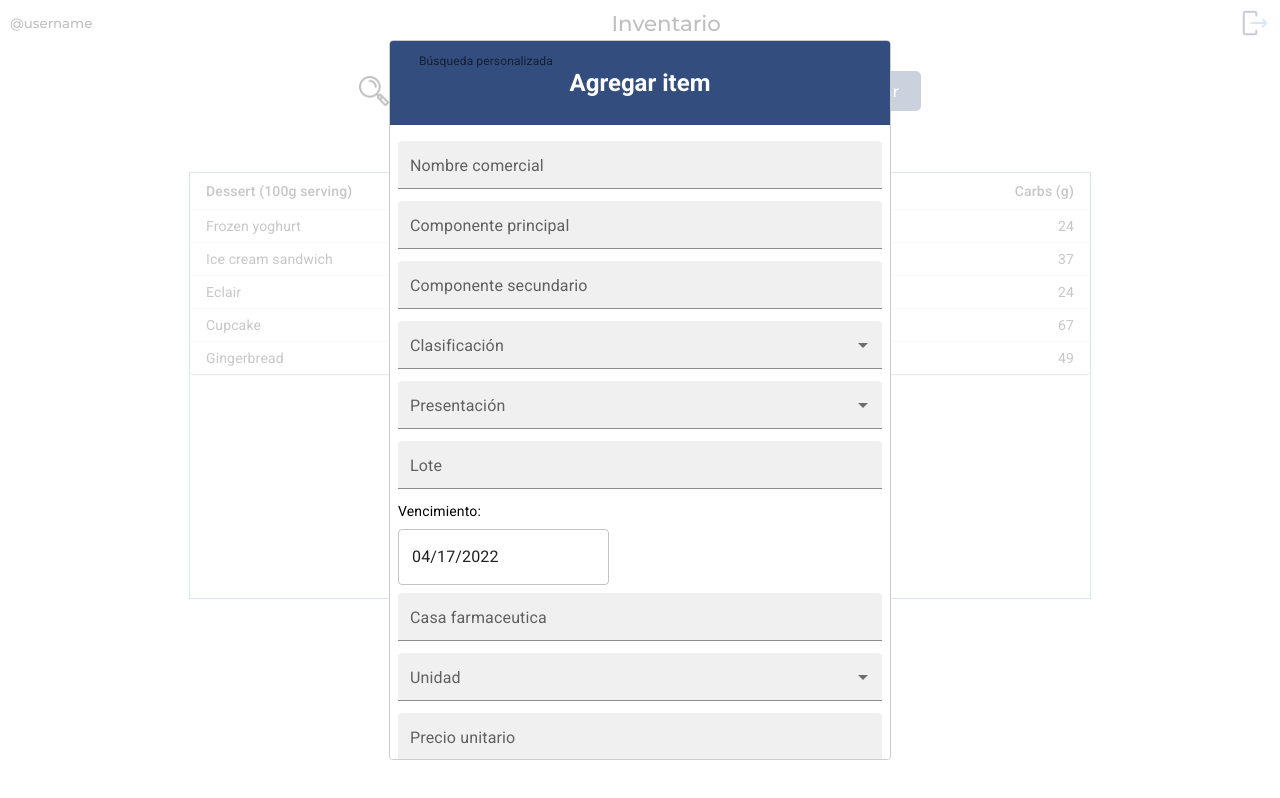
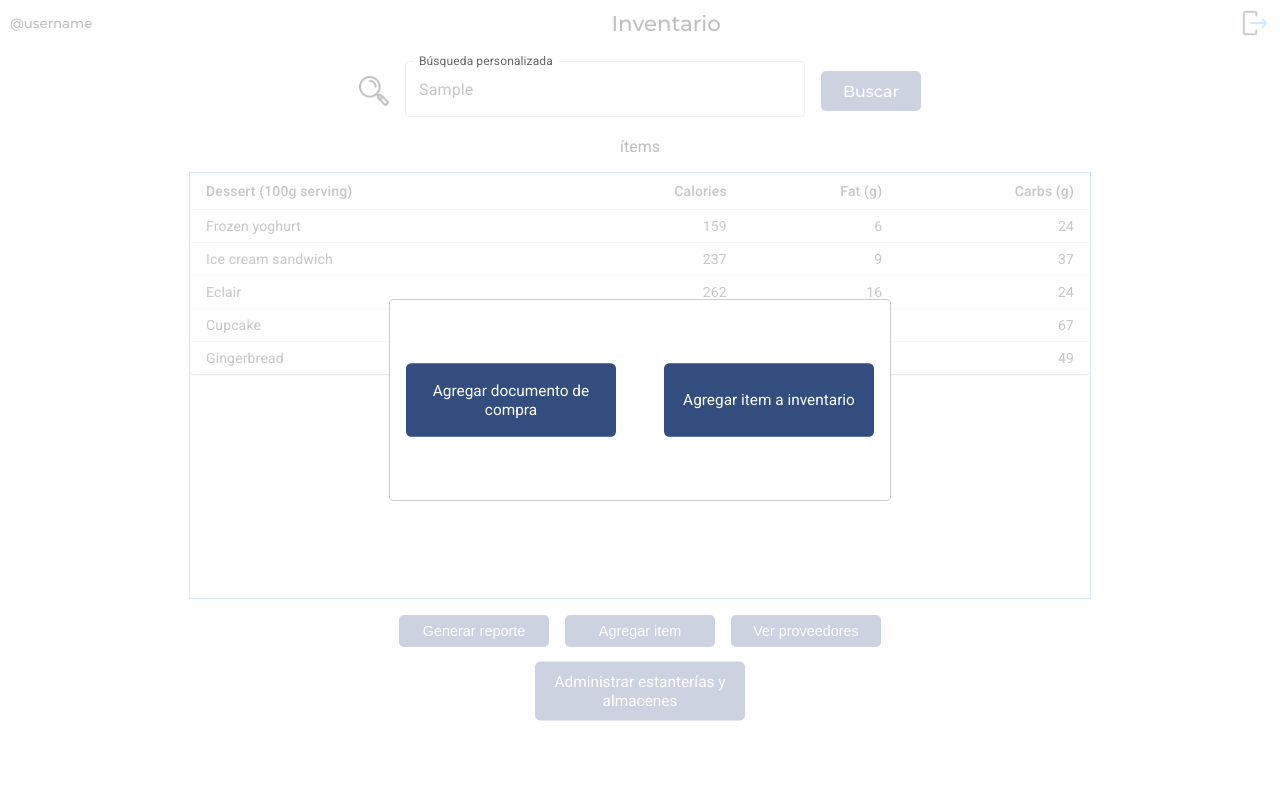
Before and after one commit to MarcosHndz2006/podocenter-app-frontend, a React (Vite) app: page /podocenter/inventory in a window 1280 px wide. Both pictures are taken after typing "Sample" into the empty fields and a click on the button "Agregar item". Built offline with nearby package versions, Linux system fonts and the light colour scheme.

Commit message:
feat: add the modal to generate a buy document :sparkles:

```diff
--- a/src/Components/InventoryComponent/InventoryComponent.css
+++ b/src/Components/InventoryComponent/InventoryComponent.css
@@ -80,7 +80,23 @@
     gap: 3rem;
 }
 
-.btnStands{
+.btnsOption {
+    width: 100%;
+    padding: 0;
+    display: flex;
+    flex-flow: row nowrap;
+    justify-content: center;
+    align-items: center;
+    gap: 3rem;
+    height: 100%;
+}
+
+.btnsOption> button {
+    width: 200px;
+    height: 70px;
+}
+
+.btnStands {
     background: #324D7E;
     color: white;
     padding: 10px;
--- a/src/Components/InventoryComponent/InventoryComponent.jsx
+++ b/src/Components/InventoryComponent/InventoryComponent.jsx
@@ -21,6 +21,8 @@ import './InventoryComponent.css';
 import Modal from 'react-modal'
 import ModalSuppliers from 'react-modal'
 import AddSupplierModal from 'react-modal'
+import OptionModal from 'react-modal'
+import ModalDocument from 'react-modal'
 import { useState } from 'react'
 import { useNavigate } from 'react-router-dom'
 
@@ -31,6 +33,8 @@ function InventoryComponent() {
   const [modalIsOpen, setModalIsOpen] = useState(false);
   const [modalSuppliersIsOpen, setModalSuppliersIsOpen] = useState(false);
   const [AddSuppliersIsOpen, setAddSuppliersIsOpen] = useState(false);
+  const [selectAddOptionModal, setSelectAddOptionModal] = useState(false);
+  const [documentModal, setdocumentModal] = useState(false);
   const [productData, setProductData] = useState({ name: '', price: '' });
   const [age, setAge] = useState('');
   const [value, setValue] = useState(null);
@@ -72,6 +76,31 @@ function InventoryComponent() {
     <div className='inventoryComponent'>
       <HeaderGeneric username="@username" route="/podocenter/home">Inventario</HeaderGeneric>
       <SearchInput />
+      <OptionModal isOpen={selectAddOptionModal}
+        onRequestClose={() => setSelectAddOptionModal(false)}
+        contentLabel="Opción agregar ítem"
+        style={{
+          content: {
+            width: '500px',
+            height: '200px',
+            margin: 'auto',
+            padding: '0',
+            fontFamily: "Roboto",
+            fontWeight: "light",
+          }
+        }}
+      >
+        <div className='btnsOption'>
+          <button type="button" onClick={() => {
+            setdocumentModal(true)
+            setSelectAddOptionModal(false)
+          }} className='btnSave'>Agregar documento de compra</button>
+          <button type="button" onClick={() => {
+            setSelectAddOptionModal(false)
+            setModalIsOpen(true)
+          }} className='btnCancel'>Agregar item a inventario</button>
+        </div>
+      </OptionModal>
       <Modal
         isOpen={modalIsOpen}
         onRequestClose={() => setModalIsOpen(false)}
@@ -196,7 +225,7 @@ function InventoryComponent() {
       </section>
       <section className='buttonOptions'>
         <button className='generateReportButton'>Generar reporte</button>
-        <button className='AddItemButton' onClick={() => setModalIsOpen(true)}>Agregar item</button>
+        <button className='AddItemButton' onClick={() => setSelectAddOptionModal(true)}>Agregar item</button>
         <button className='suppliersButton' onClick={() => setModalSuppliersIsOpen(true)}>Ver proveedores</button>
       </section>
       <button className='btnStands' onClick={toStandsPage}>Administrar estanterías y almacenes</button>
@@ -284,6 +313,51 @@ function InventoryComponent() {
           <button type="button" onClick={() => setAddSuppliersIsOpen(false)} className='btnCancel'>Cancelar</button>
         </div>
       </AddSupplierModal>
+      <ModalDocument isOpen={documentModal}
+        onRequestClose={() => setdocumentModal(false)}
+        contentLabel="Documento de compra"
+        style={{
+          content: {
+            width: '500px',
+            margin: 'auto',
+            padding: '0',
+            fontFamily: "Roboto",
+            fontWeight: "light",
+          }
+        }}>
+        <div className='modalDiv'>
+          <h2 className='titleModal'>Documento de compra</h2>
+        </div>
+        <form className='formModal'>
+          <FormControl variant="filled" fullWidth margin="dense" size="small" >
+            <InputLabel id="demo-simple-select-filled-label">Código de proveedor</InputLabel>
+            <Select
+              labelId="demo-simple-select-filled-label"
+              id="demo-simple-select-filled"
+              value={age}
+              onChange={handleChange}
+            >
+              <MenuItem value="">
+                <em>None</em>
+              </MenuItem>
+              <MenuItem value={10}>Medicamento</MenuItem>
+              <MenuItem value={20}>Insumo</MenuItem>
+              <MenuItem value={30}>Muestra medica sin valor</MenuItem>
+            </Select>
+          </FormControl>
+          <TextField fullWidth id="filled-basic" label="Número de CCF" variant="filled" margin="dense" size="small" />
+          <TextField fullWidth id="filled-basic" label="Código de producto" variant="filled" margin="dense" size="small" />
+          <TextField fullWidth id="filled-basic" label="Presentación" variant="filled" margin="dense" size="small" />
+          <TextField fullWidth id="filled-basic" label="Cantidad" type="number" variant="filled" margin="dense" size="small" />
+          <TextField fullWidth id="filled-basic" label="Monto (bruto)" variant="filled" margin="dense" size="small" />
+          <TextField fullWidth id="filled-basic" label="Monto (IVA)" variant="filled" margin="dense" size="small" />
+        </form>
+        <div className='btns'>
+          <button type="button" onClick={() => setdocumentModal(false)} className='btnSave'>Agregar</button>
+          <button type="button" onClick={() => setdocumentModal(false)} className='btnCancel'>Cancelar</button>
+        </div>
+      </ModalDocument>
+
     </div>
   );
 }
```
